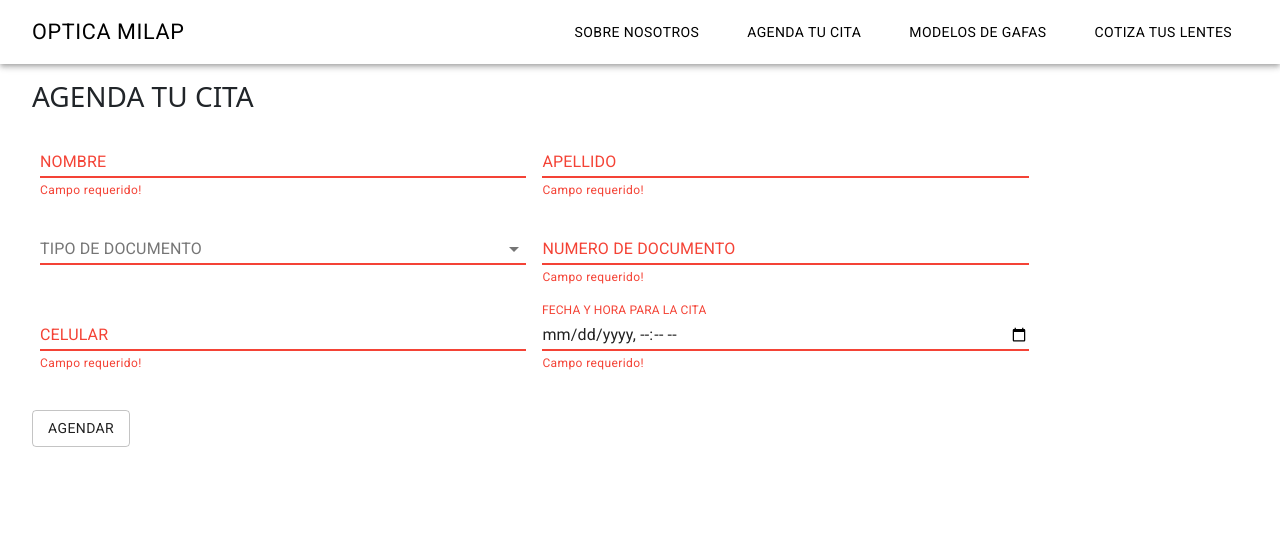
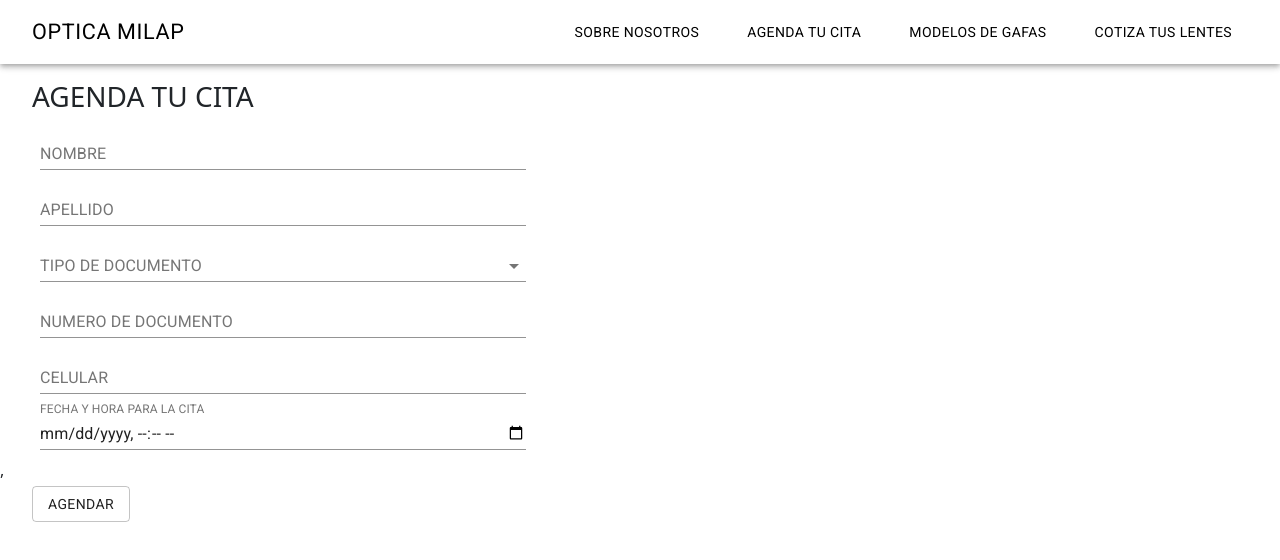
Before and after one commit to juspi1020/milapPage, a React (Create React App) app in the folder milap/: page /cita in a window 1280 px wide. Shown: the top 560 px of the page. Built offline with nearby package versions, Linux system fonts and the light colour scheme.

Commit message:
se trabajo en la pagina Date. se aplicará Api google calendar

```diff
--- a/milap/src/Components/Cards.js
+++ b/milap/src/Components/Cards.js
@@ -37,7 +37,6 @@ export default function RecipeReviewCard(props) {
 
   const handleExpandClick = () => {
     setExpanded(!expanded);
-    {
       switch (tipo) {
         case 'cuadrado':
 
@@ -76,8 +75,8 @@ export default function RecipeReviewCard(props) {
         default:
           break;
       }
+
     };
-  };
 
   return (
     <Card className={classes.root}>
--- a/milap/src/Components/Carousel.js
+++ b/milap/src/Components/Carousel.js
@@ -26,9 +26,9 @@ export default function Carrusel() {
     const classes = useStyles();
 
     var items = [
-        { Image: "https://scontent.fclo1-2.fna.fbcdn.net/v/t1.6435-0/s640x640/120084506_3377715548970867_5802172443243697732_n.jpg?_nc_cat=111&ccb=1-3&_nc_sid=a26aad&_nc_ohc=UkFIhFw-u2YAX8dN-Ab&_nc_ht=scontent.fclo1-2.fna&tp=7&oh=48440a43a88e9cc967f50cd3743dcaba&oe=609575EE", },
-        { Image: "https://scontent.fclo1-2.fna.fbcdn.net/v/t1.0-9/120121665_3377717465637342_539729171313230023_o.jpg?_nc_cat=106&ccb=1-3&_nc_sid=a26aad&_nc_eui2=AeHgoTSkdvJ2Ul4MuI0FGPSNQG0EoXi8NKhAbQSheLw0qHIUXaHvXiBtQZD8SZXuc6g&_nc_ohc=sHfyVOV36AYAX83mG1p&_nc_ht=scontent.fclo1-2.fna&oh=13685df22ea7a5036c9f8388feee0f86&oe=6077FC54", },
-        { Image: "https://scontent.fclo1-2.fna.fbcdn.net/v/t1.6435-0/s640x640/120019591_3375183599224062_7916692584140813094_n.jpg?_nc_cat=103&ccb=1-3&_nc_sid=a26aad&_nc_ohc=u-ralvApUSUAX8nwtRM&_nc_ht=scontent.fclo1-2.fna&tp=7&oh=d862d8066aaa92962b010df1153f6660&oe=60957624", }
+        { Image: "https://i.imgur.com/4Q4NHZQ.jpg" },
+        { Image: "https://i.imgur.com/tb36TSq.jpg"},
+        { Image: "https://i.imgur.com/3Uhv8e2.jpg" }
     ]
 
     return (
--- a/milap/src/Components/images.js
+++ b/milap/src/Components/images.js
@@ -11,7 +11,6 @@ import acetato from '../Images/acetato.svg';
 import monofocal from '../Images/monofocal.svg';
 import bifocal from '../Images/bifocal.svg';
 import progresivo from '../Images/progresivo.svg';
-
 const style={
     width:'8em',
 }
--- a/milap/src/Pages/Date.js
+++ b/milap/src/Pages/Date.js
@@ -6,23 +6,18 @@ import TextField from '@material-ui/core/TextField';
 import FormControl from '@material-ui/core/FormControl';
 import InputLabel from '@material-ui/core/InputLabel';
 import Select from '@material-ui/core/Select';
+import { useFormik } from 'formik';
 import MenuItem from '@material-ui/core/MenuItem';
+import Snackbar from '@material-ui/core/Snackbar';
 
 const useStyles = makeStyles((theme) => ({
-    textfield: {
-        padding: '5em 2em 0em 2em',
-        width: '100%',
-        ['@media (min-width:960px)']: {
-            width: '100%',
-        }
-    },
-    position: {
-        margin: '2em 0% 0% 0%'
-    },
+
     root: {
         '& > *': {
             margin: theme.spacing(1),
             width: '100%',
+            display: 'flex',
+            flexDirection: 'column',
             ['@media (min-width:960px)']: {
                 width: '40%',
             }
@@ -35,68 +30,102 @@ const useStyles = makeStyles((theme) => ({
             width: '40%',
         }
     },
+    textfield: {
+        padding: '5em 2em 0em 2em',
+        width: '100%',
+        ['@media (min-width:960px)']: {
+            width: '100%',
+        }
+    },
+    button: {
+        position: 'absolute',
+        margin: '2em 0em 0em 0em',
+        maxWidth: '7em',
+    },
 
 }));
 
-const newDate = [];
-
-
 export default function Us() {
     const classes = useStyles();
+    const formik = useFormik({
+        initialValues: {
+            firstName: '',
+            lastName: '',
+            doc: '',
+            document: '',
+            phone: '',
+            date: '',
+        },
+        onSubmit: values => {
+            //alert(JSON.stringify(values, null, 2));
+        },
 
+    });
+    const [state, setState] = React.useState({
+        open: false,
+        errordoc: '',
+        errorphone:'',
+        vertical: 'top',
+        horizontal: 'center',
+        message:'Cita Agendada',
+    });
 
-    const [nombre, setName] = React.useState('');
-    const [apellidos, setLast] = React.useState('');
-    const [documento, setDoc] = React.useState('');
-    const [celular, setCel] = React.useState('');
-    const [tipodoc, setAge] = React.useState('');
-    const [open, setOpen] = React.useState(false);
-    const [date, setDate] = React.useState('');
-    const handleChangeName = (event) => { setName(event.target.value) };
-    const handleChangelast = (event) => { setLast(event.target.value) };
-    const handleChangeDoc = (event) => { setDoc(event.target.value) };
-    const handleChangeCel = (event) => { setCel(event.target.value) };
-    const handleChange = (event) => { setAge(event.target.value) };
-    const handleChangeDate = (event) => { setDate(event.target.value) }
-    const handleClose = () => { setOpen(false); };
-    const handleOpen = () => { setOpen(true); };
+    const { vertical, horizontal, open ,message, errordoc,errorphone} = state;
+
+    const validate = (newState) => () => {
+        if (!formik.values.firstName
+            || !formik.values.lastName
+            || !formik.values.doc
+            || !formik.values.document
+            || !formik.values.phone
+            || !formik.values.date) {
+            setState({ open: true, message:'Faltan campos por llenar', ...newState });
+        }else if(!/^[0-9]{4,12}$/i.test(formik.values.document)){
+            setState({ open: true,message:'Revisa este campo',errordoc:true, ...newState });
+        }else{if(!/^[0-9]{7,11}$/i.test(formik.values.phone)){
+            setState({ open: true,message:'Revisa este campo',errorphone:true, ...newState });
+        }else{
+            setState({ open: true,message:'Cita Agendada',...newState });
+        }
+
+        }
+    };
+
+    const handleClose = () => {
+        setState({ ...state, open: false });
+    };
+
 
     return (
         <div >
             <PrimarySearchAppBar />
-
             <div className={classes.textfield} >
                 <h3>AGENDA TU CITA</h3>
-                <form className={classes.root} noValidate autoComplete="off">
-                    <FormControl>
-                        <TextField id={'nombre'}
-                            label={'NOMBRE'}
-                            value={nombre}
-                            onChange={handleChangeName}
-                            error={nombre === '' ? 'error' : false}
-                            helperText={nombre === '' ? 'Campo requerido!' : ' '}
-                        />
-                    </FormControl>
-                    <TextField id={'apellidos'}
-                        label={'APELLIDO'}
-                        value={apellidos}
-                        onChange={handleChangelast}
-                        error={apellidos === '' ? 'error' : false}
-                        helperText={apellidos === '' ? 'Campo requerido!' : ' '}
+                <form onSubmit={formik.handleSubmit} className={classes.root} noValidate autoComplete="off">
+                    <TextField
+                        id='name'
+                        label='NOMBRE'
+                        name="firstName"
+                        type="text"
+                        onChange={formik.handleChange}
+                        value={formik.values.firstName}
                     />
-
+                    <TextField
+                        id='lastname'
+                        label='APELLIDO'
+                        name="lastName"
+                        type="text"
+                        onChange={formik.handleChange}
+                        value={formik.values.lastName}
+                    />
                     <FormControl className={classes.formControl}>
-                        <InputLabel id="demo-controlled-open-select-label">TIPO DE DOCUMENTO</InputLabel>
+                        <InputLabel id="demo-simple-select-label">TIPO DE DOCUMENTO</InputLabel>
                         <Select
-                            labelId="demo-controlled-open-select-label"
-                            id="demo-controlled-open-select"
-                            open={open}
-                            onClose={handleClose}
-                            onOpen={handleOpen}
-                            value={tipodoc}
-                            onChange={handleChange}
-                            error={tipodoc === '' ? 'error' : false}
-                            helperText={tipodoc === '' ? 'Campo requerido!' : ' '}
+                            labelId="demo-simple-select-label"
+                            id="doc"
+                            name="doc"
+                            value={formik.values.doc}
+                            onChange={formik.handleChange}
                         >
                             <MenuItem value="">
                                 <em>Ninguno</em>
@@ -107,39 +136,47 @@ export default function Us() {
                             <MenuItem value={'CE'}>Cedula de Extangeria</MenuItem>
                         </Select>
                     </FormControl>
-                    <TextField id={'documento'}
-                        label={'NUMERO DE DOCUMENTO'}
-                        value={documento}
-                        onChange={handleChangeDoc}
-                        error={documento === '' ? 'error' : false}
-                        helperText={documento === '' ? 'Campo requerido!' : ' '}
+                    <TextField
+                        id="document"
+                        label='NUMERO DE DOCUMENTO'
+                        name="document"
+                        type="text"
+                        onChange={formik.handleChange}
+                        value={formik.values.document}
+                        error={errordoc}
                     />
 
-                    <TextField id={'celular'}
-                        label={'CELULAR'}
-                        value={celular}
-                        onChange={handleChangeCel}
-                        error={celular === '' ? 'error' : false}
-                        helperText={celular === '' ? 'Campo requerido!' : ' '}
+                    <TextField
+                        id="phone"
+                        label='CELULAR'
+                        name="phone"
+                        type="text"
+                        onChange={formik.handleChange}
+                        value={formik.values.phone}
+                        error={errorphone}
                     />
                     <TextField
-                        id="datetime"
+                        id="date"
                         label="FECHA Y HORA PARA LA CITA"
+                        value={formik.values.date}
+                        name={'date'}
                         type="datetime-local"
-                        defaultValue="2021-01-01T10:30"
                         className={classes.textField}
-                        value={date}
-                        onChange={handleChangeDate}
-                        error={date === '' ? 'error' : false}
-                        helperText={date === '' ? 'Campo requerido!' : ' '}
+                        onChange={formik.handleChange}
                         InputLabelProps={{
-                            shrink: true,
+                            shrink: true
                         }}
                     />
+                    <Button type="submit" variant="outlined" className={classes.button} onClick={validate({ vertical: 'bottom', horizontal: 'left' })} > AGENDAR </Button>
+                    <Snackbar
+                        anchorOrigin={{ vertical, horizontal }}
+                        open={open}
+                        onClose={handleClose}
+                        message={message}
+                        key={vertical + horizontal}
+                    />
                 </form>
-                <Button id="agendar" variant="outlined" className={classes.position} onClick={newDate}>AGENDAR</Button>
             </div>
-
         </div>
     )
 };
--- a/milap/src/index.js
+++ b/milap/src/index.js
@@ -1,11 +1,14 @@
-import React from 'react';
+import React, { StrictMode } from 'react';
 import ReactDOM from 'react-dom';
 import './index.css';
 import App from './App';
 import reportWebVitals from './reportWebVitals';
 
 ReactDOM.render(
+  <StrictMode>
     <App />,
+  </StrictMode>,
+
   document.getElementById('root')
 );
 
```
